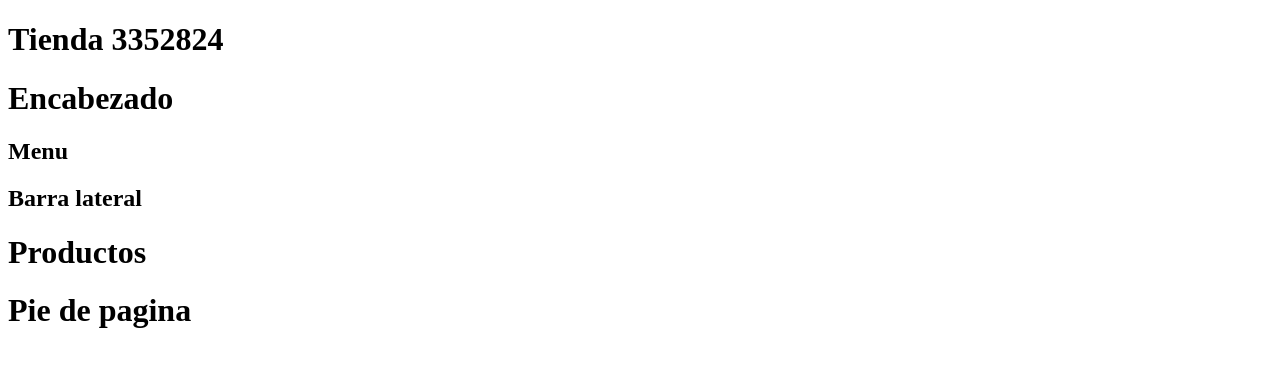
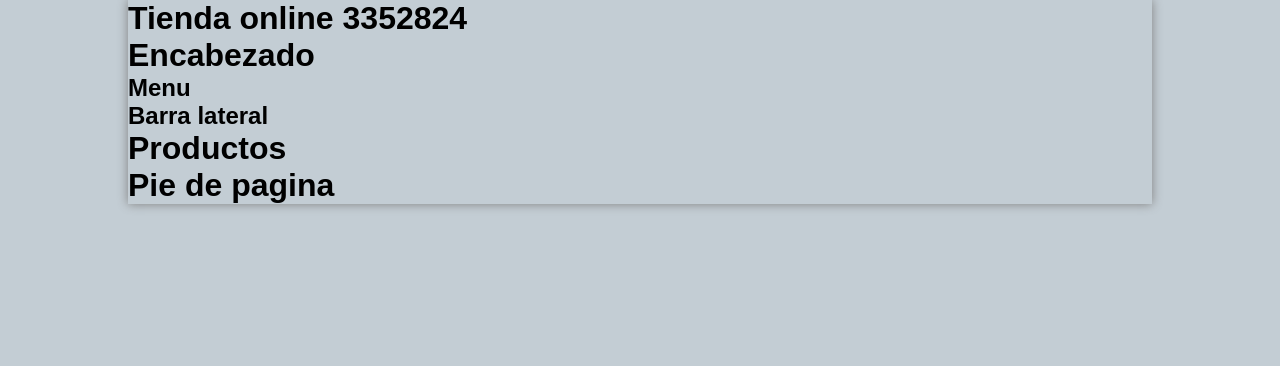
Before and after one commit to EstebanGT090/tienda3352824, a plain HTML site: page index.html in a window 1280 px wide. Drawn offline with Linux system fonts and the light colour scheme.

Commit message:
actualizado el index y el style

```diff
--- a/index.html
+++ b/index.html
@@ -3,12 +3,13 @@
 <head>
     <meta charset="UTF-8">
     <meta name="viewport" content="width=device-width, initial-scale=1.0">
+    <link rel="stylesheet" href="style.css">
     <title>Tienda3352824</title>
 </head>
 <body>
 
     <div id="container">
-        <h1>Tienda 3352824</h1>
+        <h1>Tienda online 3352824</h1>
 
         <header id="header">
             <h1>Encabezado</h1>
--- a/style.css
+++ b/style.css
@@ -0,0 +1,16 @@
+*{
+    padding: 0px;
+    margin: 0px;
+    font-family: Arial, Helvetica, sans-serif;
+}
+
+body{
+    background: rgb(195, 205, 212);
+}
+
+#container{
+    width: 80%;
+    margin: 0px auto;
+    box-shadow: 0px 0px 10px gray;
+    /* border: 1px solid red; */
+}
```
